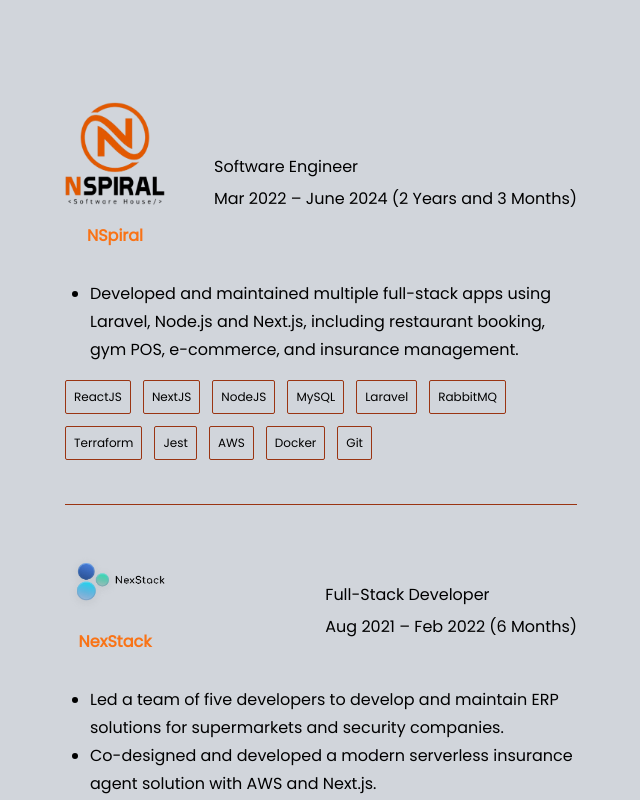
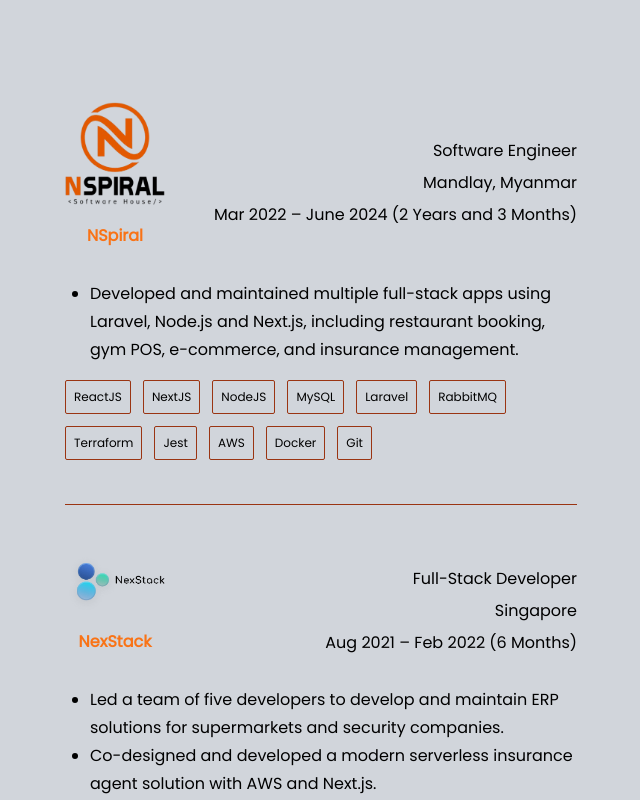
Before and after one commit to tinmaungzin/my-portfo, a Next.js app: page / in a window 1280 px wide. Shown: the part 1040-1840 px from the top of the page, without its empty margins (319-959 px from the left). Built offline with nearby package versions, Linux system fonts and the light colour scheme.

Commit message:
fix: add company location

```diff
--- a/components/Experience.tsx
+++ b/components/Experience.tsx
@@ -1,4 +1,5 @@
 import Image from "next/image";
+import { CiLocationOn } from "react-icons/ci";
 
 const Experience = () => {
   const companies = [
@@ -103,10 +104,13 @@ const Experience = () => {
                 </div>
 
                 <div>
-                  <p className="py-1 text-center lg:text-left">
+                  <p className="py-1 text-center lg:text-right">
                     {company.role}
                   </p>
-                  <p className="py-1 text-center lg:text-left">
+                  <p className="py-1 text-center lg:text-right">
+                    {company.location}
+                  </p>
+                  <p className="py-1 text-center lg:text-right">
                     {company.duration}
                   </p>
                 </div>
```
